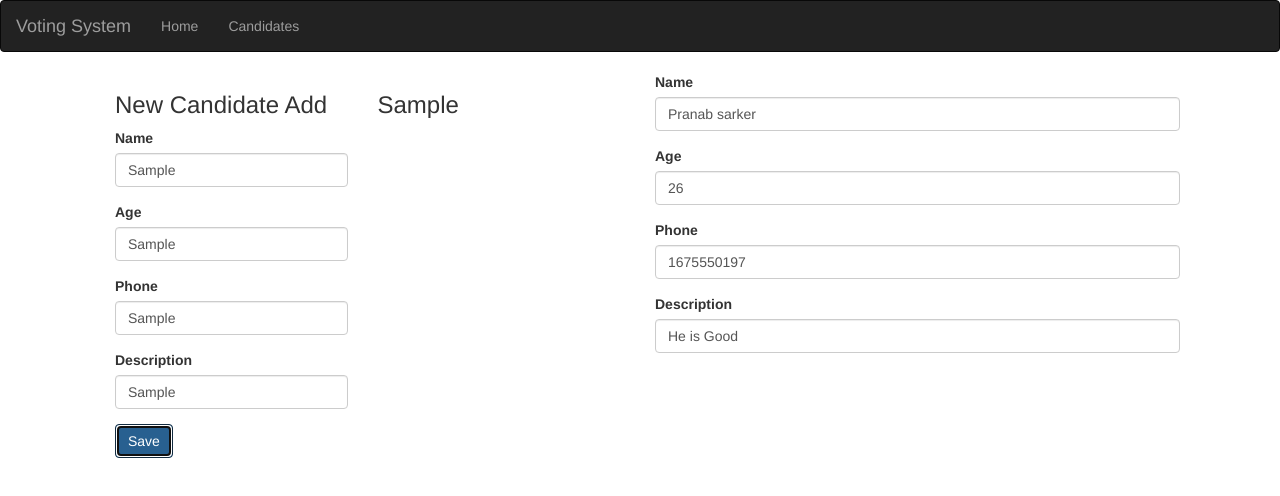
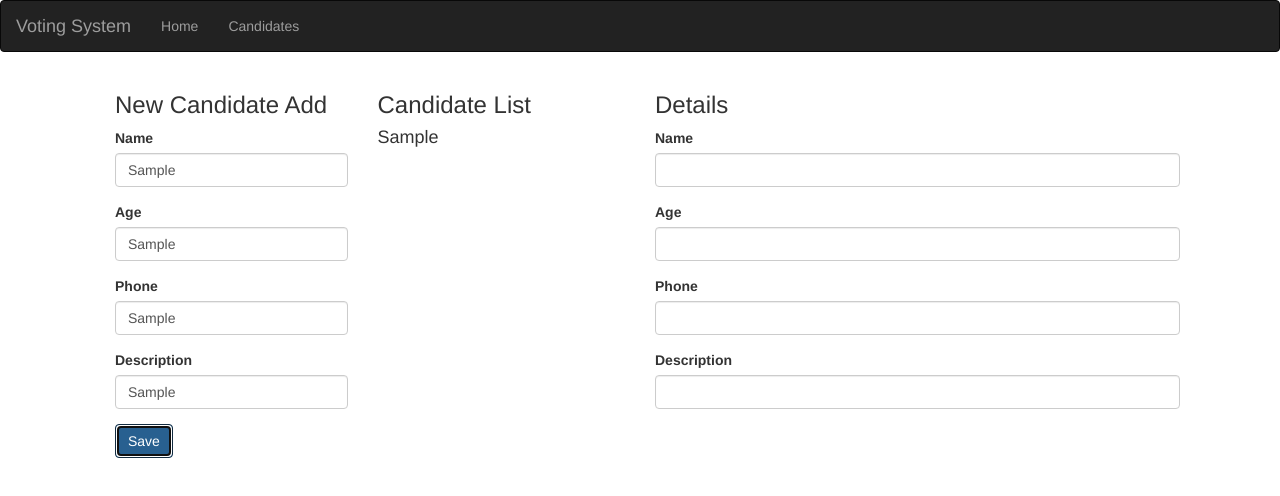
Before and after one commit to pranabumal/alltogethervoting, an Angular app: page /candidates in a window 1280 px wide. Both pictures are taken after typing "Sample", "Sample", "Sample", "Sample" into the empty fields and a click on the input "Save". Shown: the top 496 px of the page. Built offline with nearby package versions, Linux system fonts and the light colour scheme.

Commit message:
Service Added

```diff
--- a/src/app/candidates/candidate-details/candidate-details.component.html
+++ b/src/app/candidates/candidate-details/candidate-details.component.html
@@ -1,3 +1,4 @@
+<h3>Details</h3>
 <div>
     <div class="form-group">
         <label>Name</label>
--- a/src/app/candidates/candidate-list/candidate-list.component.html
+++ b/src/app/candidates/candidate-list/candidate-list.component.html
@@ -27,6 +27,7 @@
 
 
 <div class="col-md-6">
+    <h3>Candidate List</h3>
     <candidate *ngFor="let candidate of candidates" (click)="onCandidateSelected(candidate)" [candidate]="candidate">
     </candidate>
 
--- a/src/app/candidates/candidate-list/candidate/candidate.component.html
+++ b/src/app/candidates/candidate-list/candidate/candidate.component.html
@@ -1 +1 @@
-<h3>{{candidate.name}}</h3>
+<h4>{{candidate.name}}</h4>
--- a/src/app/candidates/candidates.component.ts
+++ b/src/app/candidates/candidates.component.ts
@@ -10,7 +10,5 @@ export class CandidatesComponent implements OnInit{
 
     ngOnInit() {
 
-        this.selectedCandidate = new Candidate(1,'Pranab sarker',26,1675550197,'He is Good');
-
     }
 }
```
